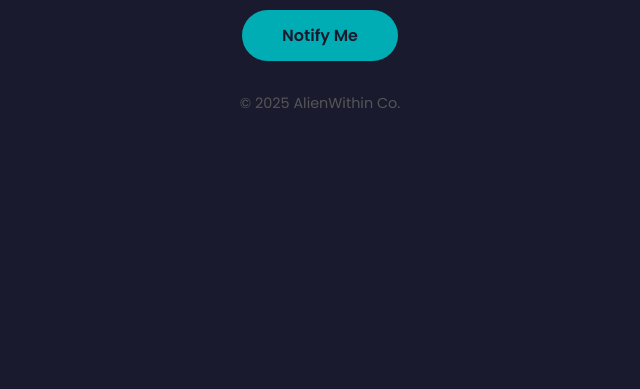
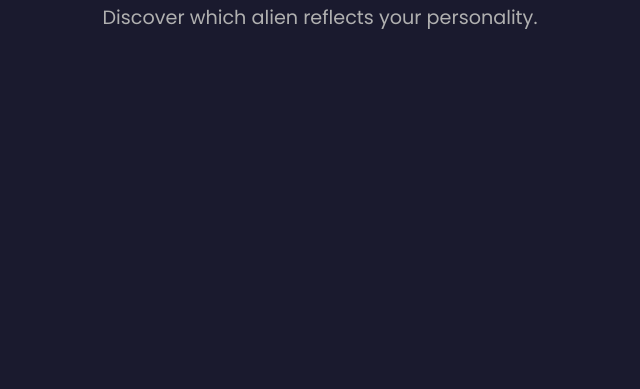
Before and after one commit to roahcho/alienwithin, a plain HTML site: page index.html in a window 1280 px wide. Shown: the part 411-800 px from the top of the page, without its empty margins (320-960 px from the left). Drawn offline with Linux system fonts and the light colour scheme.

Commit message:
Update index.html

```diff
--- a/index.html
+++ b/index.html
@@ -65,9 +65,7 @@
 <body>
     <div class="container">
         <h1>alien within</h1>
-        <p>Discover which alien species reflects your personality. Launching soon!</p>
-        <button class="btn" onclick="alert('Game is launching soon!')">Notify Me</button>
-        <p class="footer">© 2025 AlienWithin Co.</p>
+        <p>Discover which alien reflects your personality.</p>
     </div>
 </body>
 </html>
```
